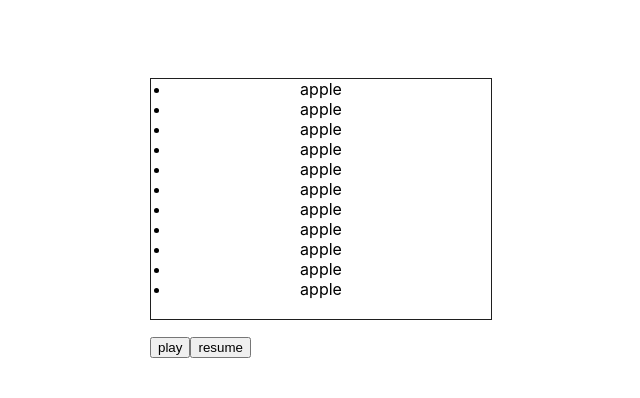
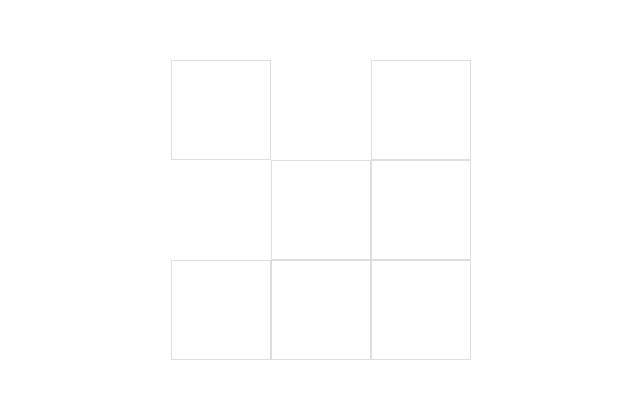
Before and after one commit to SumantaPatra/js-fun, a React (Create React App) app in the folder component/: page / in a window 1280 px wide. Shown: the part 190-588 px from the top of the page, without its empty margins (319-959 px from the left). Built offline with nearby package versions, Linux system fonts and the light colour scheme.

Commit message:
add grid

```diff
--- a/component/src/App.js
+++ b/component/src/App.js
@@ -10,7 +10,7 @@ import Calculator from './components/calculator';
 import Star from './components/star';
 import Home from './components/complete';
 import TicTacToe from './components/tic-tac-toe';
-import Grid from './components/color';
+import Grid from './components/grid/grid';
 import Parent from './components/renders';
 import Dropdown from './components/dropdown';
 import AuthProvider from './components/dropdown/context';
@@ -43,7 +43,8 @@ function App() {
        </Dropdown>
        </AuthProvider> */}
        {/* <SearchDropDown/> */}
-       <ScrollHandler/>
+       {/* <ScrollHandler/> */}
+       <Grid/>
      </div>
   );
 }
--- /dev/null
+++ b/component/src/components/grid/grid.css
@@ -0,0 +1,18 @@
+.grid-cont{
+    display: grid;
+    grid-template-columns: repeat(3,1fr);
+    height: 300px;
+    width: 300px;
+    /* grid-template-rows: 5px; */
+}
+.grid{
+    border: 1px solid #ddd;
+    cursor: pointer;
+}
+.blue{
+    background-color: blue;
+}
+.hide{
+    /* opacity: 0px; */
+    visibility: hidden;
+}
--- /dev/null
+++ b/component/src/components/grid/grid.jsx
@@ -0,0 +1,46 @@
+import { useEffect, useState } from "react"
+import './grid.css'
+const gridData = [[1,0,1],[0,1,1],[1,1,1]]
+export default function Grid(){
+    const [data,setData] = useState(gridData.flat(1))
+    const [color,setColor] = useState([])
+    const noOne = data.reduce((acc,curr)=>curr===1?acc+1:acc,0)
+    const [isLast,setIsLast] = useState(false)
+
+
+    const handleClick = (index)=>{
+      setColor([...color,index])
+      if(color.length === noOne-1){
+        setIsLast(true)
+      }
+    }
+
+    useEffect(()=>{
+      let timerId;
+
+      if(isLast){
+       timerId = setInterval(()=>{
+         const temp = [...color];
+         temp.pop();
+         setColor(temp)
+        },300)
+      }
+      return ()=>{
+        clearInterval(timerId)
+      }
+
+    },[color,isLast])
+
+
+
+    return (
+        <div className="grid-cont">
+           {
+             data?.map((d,index)=>{
+                const isCheck = color.includes(index)
+                return <div key={index} onClick={()=>handleClick(index)} className={`${d === 0 ? 'hide':""} ${isCheck && 'blue'} grid`}></div>
+             })
+           }
+        </div>
+    )
+}
```
